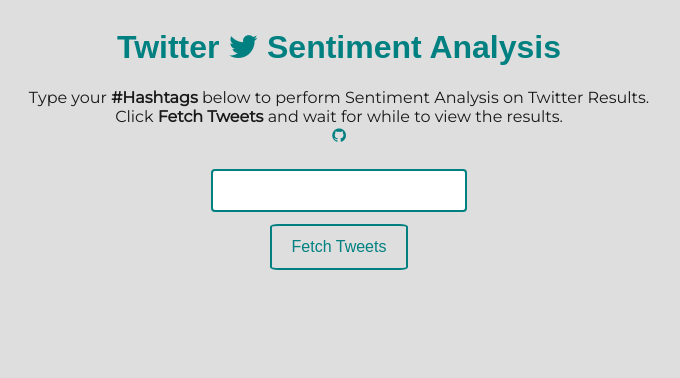
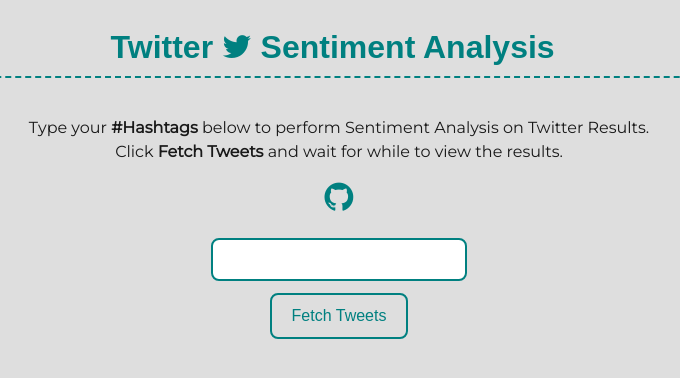
Before and after one commit to vinitshahdeo/TwitterSentimentAnalysis, a PHP site: page / in a window 1280 px wide. Shown: the top 378 px of the page, without its empty margins (309-989 px from the left). Run offline with PHP 8.4, Linux system fonts and the light colour scheme; some web fonts are replaced.

Commit message:
Updated css stylesheet
Added some little changes, for example changing colours or shadow effect on hover, some margins and paddings and made the code look a bit neater

```diff
--- a/css/style.css
+++ b/css/style.css
@@ -2,7 +2,7 @@
 Author - Vinit Shahdeo
 View more @ https://github.com/vinitshahdeo/
 */
-body{
+body {
   display: table;
   width: 100%;
   background: #dedede;
@@ -12,48 +12,52 @@ body{
   overflow-x: hidden;
 
 }
-*{
+
+* {
   -webkit-box-sizing: border-box; /* Safari/Chrome, other WebKit */
   -moz-box-sizing: border-box;    /* Firefox, other Gecko */
   box-sizing: border-box;         /* Opera/IE 8+ */
 }
 
-.aa_h2{
+p:nth-of-type(1) {
+  padding: 1em;
+  line-height: 1.5em;
+}
+
+.aa_h2 {
   font:100 5rem/1 Roboto;
   text-transform: uppercase;
 }
-table{
+
+table {
   background: #fff;
 }
-table,thead,tbody,tfoot,tr, td,th{
+
+table, thead, tbody, tfoot, tr, td, th {
   text-align: center;
   margin: auto;
   border:1px solid #dedede;
   padding: 1rem;
   width: 50%;
 }
+
 .table    { display: table; width: 80%; }
 .tr       { display: table-row;  }
-.thead    { display: table-header-group }
-.tbody    { display: table-row-group }
-.tfoot    { display: table-footer-group }
-.col      { display: table-column }
-.colgroup { display: table-column-group }
-.td, .th   { display: table-cell; width: auto; }
-.caption  { display: table-caption }
+.thead    { display: table-header-group; }
+.tbody    { display: table-row-group; }
+.tfoot    { display: table-footer-group; }
+.col      { display: table-column; }
+.colgroup { display: table-column-group; }
+.td, .th  { display: table-cell; width: auto; }
+.caption  { display: table-caption; }
 
-.table,
-.thead,
-.tbody,
-.tfoot,
-.tr,
-.td,
-.th{
+.table, .thead, .tbody, .tfoot, .tr, .td, .th {
   text-align: center;
   margin: auto;
   padding: 1rem;
 }
-.table{
+
+.table {
   background: #fff;
   margin: auto;
   border:2px solid teal;
@@ -62,24 +66,25 @@ table,thead,tbody,tfoot,tr, td,th{
   border-collapse: collapse;
 }
 
-.th{
+.th {
   font-weight:900;
   color: teal;
   border:2px solid teal;
-  &:nth-child(odd){
-    border-right:none;
-  }
-}
-.td{
-  font-weight: 300;
-  border:1px solid teal;
-  border-top:none;
-  &:nth-child(odd){
+  &:nth-child(odd) {
     border-right:none;
   }
 }
 
-.aa_htmlTable{
+.td {
+  font-weight: 300;
+  border:1px solid teal;
+  border-top:none;
+  &:nth-child(odd) {
+    border-right:none;
+  }
+}
+
+.aa_htmlTable {
   font-family: 'Montserrat', sans-serif;
   padding: 3rem;
   display: table;
@@ -89,11 +94,19 @@ table,thead,tbody,tfoot,tr, td,th{
   vertical-align: middle;
 }
 
-
-
-.heading{
+.heading {
   font-family: 'Allerta Stencil', sans-serif;
   color:teal;
+  cursor: context-menu;
+  transition: .5s;
+  margin-left: -1%;
+  border-bottom: teal 2px dashed;
+  padding-bottom: 10px;
+}
+
+.heading:hover {
+  text-shadow: 2px 2px 15px gray;
+  transition: .5s;
 }
 
 input[type=text] {
@@ -102,13 +115,27 @@ input[type=text] {
   margin: 8px 0;
   box-sizing: border-box;
   border: 2px solid teal;
-    border-radius: 4px;
+  border-radius: 8px;
+  transition: .5s;
+  margin-top: -10px;
+}
+
+input[type=text]:hover {
+  box-shadow: 2px 2px 15px gray;
+}
+
+input[type=text]:focus {
+  background-color: teal;
+  border: 2px solid teal;
+  color: white;
+  transition: .5s;
+  box-shadow: 2px 2px 15px black;
 }
 
  input[type=submit] {
   background-color: transparent; /* Green */
   border: 2px solid teal;
-    border-radius: 6%;
+  border-radius: 8px;
   color: teal;
   padding: 12px 20px;
   text-align: center;
@@ -121,37 +148,67 @@ input[type=text] {
   cursor: pointer;
 }
 
-
-
 input[type=submit]:hover {
   background-color: teal;
   color: white;
 }
+
 .fa{
   color:teal;
 }
-    .title{
-        color:teal;
+
+.title {
+  color:white;
+  background-color: teal;
   font-weight: bolder;
   border:2px solid teal;
 }
 
-.res{
+.res {
   font-size: 18px;
 }
 
-    .neg{
+.neg {
   color:#CD3E20;
   font-size: 18px;
   font-weight: 800;
 }
-    .pos{
+
+.pos {
   color: teal  ;
   font-size: 18px;
   font-weight: 800;
 }
+
 .neu {
-        color : #2E302C;
+  color: #2E302C;
   font-size: 18px;
   font-weight: 800;
 }
+
+.fa-github {
+  font-size: 2.1em;
+  margin-top: .5em;
+  transition: 1s;
+}
+
+.fa-github:hover {
+  color: #6e5494;
+  transition: .5s;
+}
+
+.fa-code, .fa-heart {
+  cursor: text;
+  font-size: 1.2em;
+}
+
+.fa-twitter-square {
+  transition: .5s;
+  box-shadow: 0 0 0 5px white inset;
+}
+
+.fa-twitter-square:hover {
+  color: white;
+  background-color: teal;
+  transition: .5s;
+}
```
Lines whose indentation alone changed are shown as unchanged.
